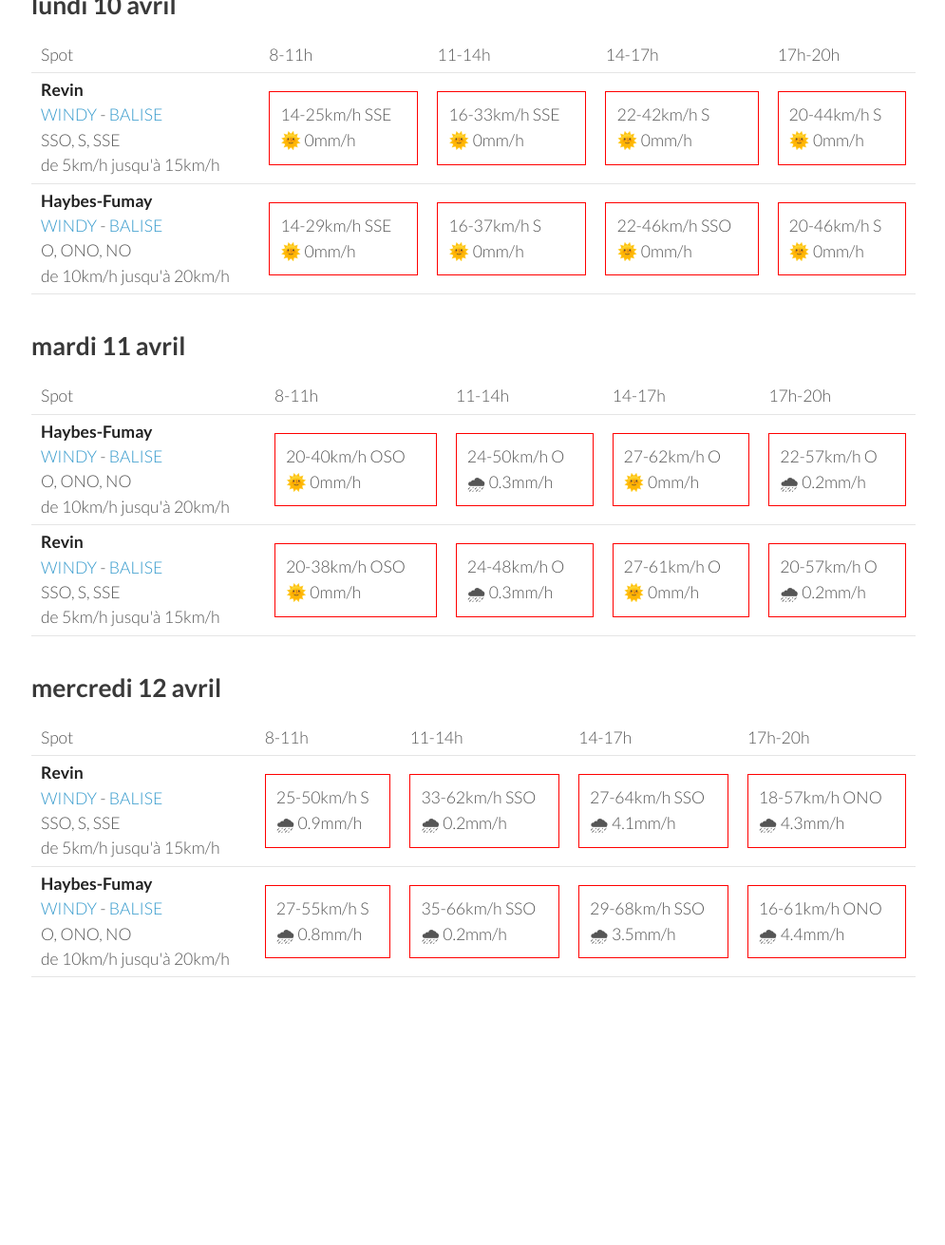
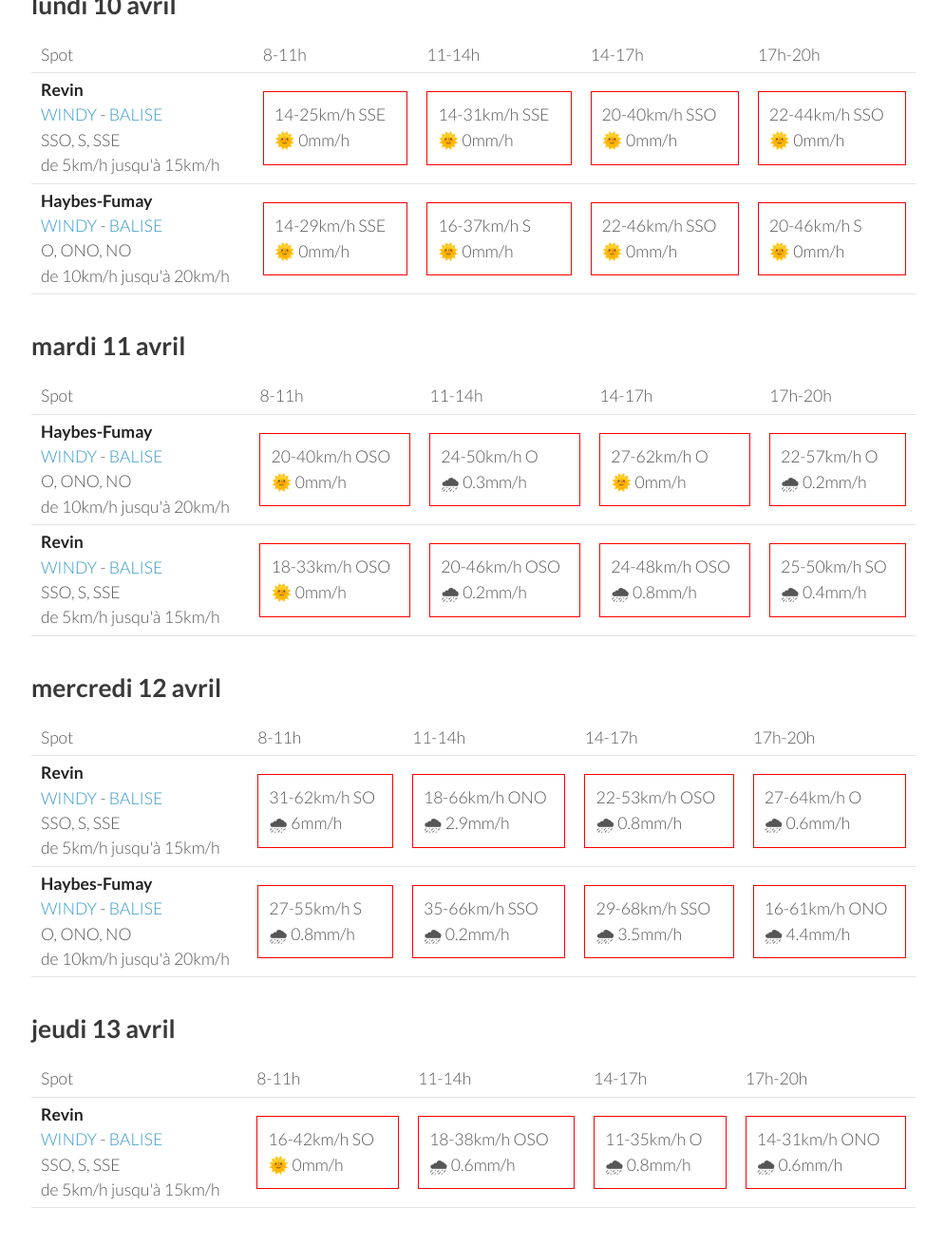
Before and after one commit to parapente-dans-le-nord/parapente-dans-le-nord.github.io, a Jekyll site: the page built from ardennes.markdown, in a window 1280 px wide and 1400 px high, scrolled down 1009 px. Shown: the top 1311 px of the window at 95% size, without its empty margins (25-1020 px from the left). Built offline with Jekyll 4.4.1, drawn with Linux system fonts in a browser that asks for light colours; before the commit the page ends 2166 px from its top, so only the background shows below that; some of the changed text lies outside the part shown.

Commit message:
update index.markdown

```diff
--- a/ardennes.markdown
+++ b/ardennes.markdown
@@ -7,7 +7,7 @@ title:  "Tous les spots"
 {: .links}
 
 # Prevision Windy, modèle Arome
-page mise à jour le samedi 08 avril 06:10
+page mise à jour le samedi 08 avril 13:10
 
 ## samedi 08 avril
 
@@ -97,9 +97,9 @@ page mise à jour le samedi 08 avril 06:10
         <td><strong>Revin</strong><br><a href="https://windy.com/49.948/4.625?49.543,4.625,8">WINDY</a> - <span class=""><a href="http://www.balisemeteo.com/balise.php?idBalise=5019">BALISE</a> </span><br> <span class="vent-favorable">SSO, S, SSE</span><br><span class="force-vent">de 5km/h jusqu'à 15km/h</span> </td>
 
             <td><div class="not-flyable"><p>14-25km/h SSE</p><p>🌞 0mm/h</p></div></td>
-            <td><div class="not-flyable"><p>16-33km/h SSE</p><p>🌞 0mm/h</p></div></td>
-            <td><div class="not-flyable"><p>22-42km/h S</p><p>🌞 0mm/h</p></div></td>
-            <td><div class="not-flyable"><p>20-44km/h S</p><p>🌞 0mm/h</p></div></td>
+            <td><div class="not-flyable"><p>14-31km/h SSE</p><p>🌞 0mm/h</p></div></td>
+            <td><div class="not-flyable"><p>20-40km/h SSO</p><p>🌞 0mm/h</p></div></td>
+            <td><div class="not-flyable"><p>22-44km/h SSO</p><p>🌞 0mm/h</p></div></td>
 
 
     </tr>
@@ -142,10 +142,10 @@ page mise à jour le samedi 08 avril 06:10
 <tr>
         <td><strong>Revin</strong><br><a href="https://windy.com/49.948/4.625?49.543,4.625,8">WINDY</a> - <span class=""><a href="http://www.balisemeteo.com/balise.php?idBalise=5019">BALISE</a> </span><br> <span class="vent-favorable">SSO, S, SSE</span><br><span class="force-vent">de 5km/h jusqu'à 15km/h</span> </td>
 
-            <td><div class="not-flyable"><p>20-38km/h OSO</p><p>🌞 0mm/h</p></div></td>
-            <td><div class="not-flyable"><p>24-48km/h O</p><p>🌧 0.3mm/h</p></div></td>
-            <td><div class="not-flyable"><p>27-61km/h O</p><p>🌞 0mm/h</p></div></td>
-            <td><div class="not-flyable"><p>20-57km/h O</p><p>🌧 0.2mm/h</p></div></td>
+            <td><div class="not-flyable"><p>18-33km/h OSO</p><p>🌞 0mm/h</p></div></td>
+            <td><div class="not-flyable"><p>20-46km/h OSO</p><p>🌧 0.2mm/h</p></div></td>
+            <td><div class="not-flyable"><p>24-48km/h OSO</p><p>🌧 0.8mm/h</p></div></td>
+            <td><div class="not-flyable"><p>25-50km/h SO</p><p>🌧 0.4mm/h</p></div></td>
 
 
     </tr>
@@ -168,10 +168,10 @@ page mise à jour le samedi 08 avril 06:10
 <tr>
         <td><strong>Revin</strong><br><a href="https://windy.com/49.948/4.625?49.543,4.625,8">WINDY</a> - <span class=""><a href="http://www.balisemeteo.com/balise.php?idBalise=5019">BALISE</a> </span><br> <span class="vent-favorable">SSO, S, SSE</span><br><span class="force-vent">de 5km/h jusqu'à 15km/h</span> </td>
 
-            <td><div class="not-flyable"><p>25-50km/h S</p><p>🌧 0.9mm/h</p></div></td>
-            <td><div class="not-flyable"><p>33-62km/h SSO</p><p>🌧 0.2mm/h</p></div></td>
-            <td><div class="not-flyable"><p>27-64km/h SSO</p><p>🌧 4.1mm/h</p></div></td>
-            <td><div class="not-flyable"><p>18-57km/h ONO</p><p>🌧 4.3mm/h</p></div></td>
+            <td><div class="not-flyable"><p>31-62km/h SO</p><p>🌧 6mm/h</p></div></td>
+            <td><div class="not-flyable"><p>18-66km/h ONO</p><p>🌧 2.9mm/h</p></div></td>
+            <td><div class="not-flyable"><p>22-53km/h OSO</p><p>🌧 0.8mm/h</p></div></td>
+            <td><div class="not-flyable"><p>27-64km/h O</p><p>🌧 0.6mm/h</p></div></td>
 
 
     </tr>
@@ -189,3 +189,29 @@ page mise à jour le samedi 08 avril 06:10
 </tbody>
 </table>
 {:/}
+## jeudi 13 avril
+
+{::nomarkdown}
+<table>
+  <tbody>
+    <tr>
+      <td>Spot</td>
+      <td>8-11h</td>
+      <td>11-14h</td>
+      <td>14-17h</td>
+      <td>17h-20h</td>
+    </tr>
+<tr>
+        <td><strong>Revin</strong><br><a href="https://windy.com/49.948/4.625?49.543,4.625,8">WINDY</a> - <span class=""><a href="http://www.balisemeteo.com/balise.php?idBalise=5019">BALISE</a> </span><br> <span class="vent-favorable">SSO, S, SSE</span><br><span class="force-vent">de 5km/h jusqu'à 15km/h</span> </td>
+
+            <td><div class="not-flyable"><p>16-42km/h SO</p><p>🌞 0mm/h</p></div></td>
+            <td><div class="not-flyable"><p>18-38km/h OSO</p><p>🌧 0.6mm/h</p></div></td>
+            <td><div class="not-flyable"><p>11-35km/h O</p><p>🌧 0.8mm/h</p></div></td>
+            <td><div class="not-flyable"><p>14-31km/h ONO</p><p>🌧 0.6mm/h</p></div></td>
+
+
+    </tr>
+
+</tbody>
+</table>
+{:/}
```
